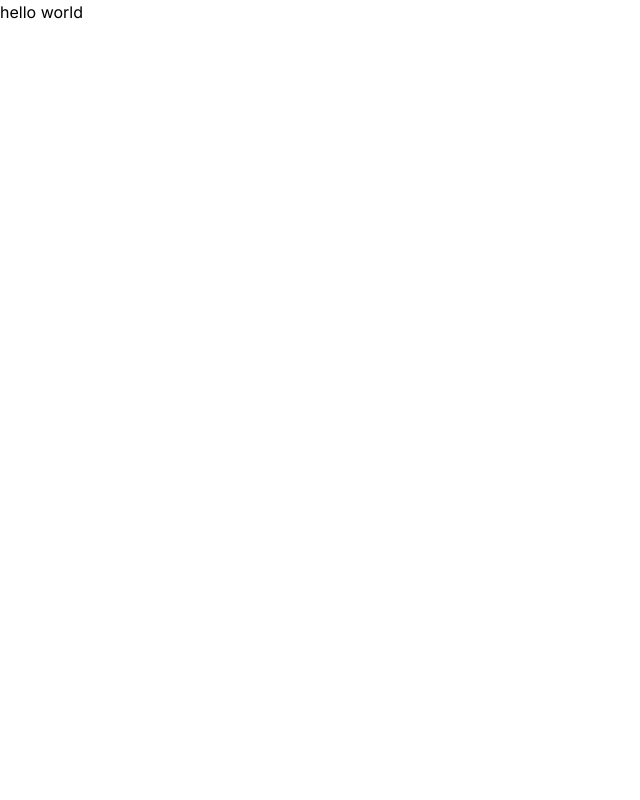
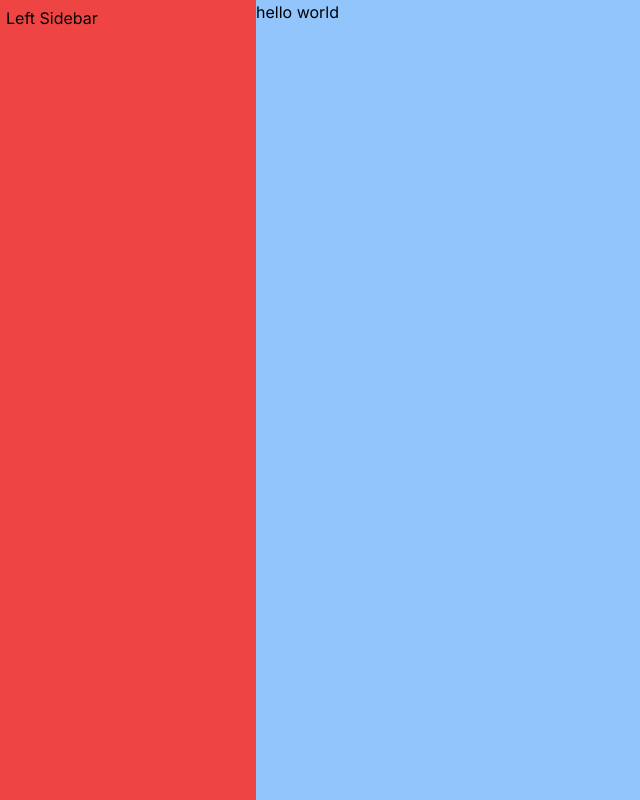
Before and after one commit to coderdal/erdal.net.tr, a Next.js app: page / in a window 1280 px wide. Shown: the whole page, without its empty margins (0-640 px from the left). Built offline with nearby package versions, Linux system fonts and the light colour scheme.

Commit message:
layout structure made & sidebar created

```diff
--- a/src/app/layout.tsx
+++ b/src/app/layout.tsx
@@ -1,6 +1,7 @@
 import "./globals.css";
 import type { Metadata } from "next";
 import { Inter } from "next/font/google";
+import SideBar from "@/components/SideBar";
 
 const inter = Inter({ subsets: ["latin"] });
 
@@ -16,7 +17,12 @@ export default function RootLayout({
 }) {
   return (
     <html lang="en">
-      <body className={inter.className}>{children}</body>
+      <body className={`${inter.className} w-full h-screen flex`}>
+        <SideBar />
+        <main className="flex-1 bg-blue-300">
+          {children}
+        </main>
+      </body>
     </html>
   );
 }
--- /dev/null
+++ b/src/components/SideBar.tsx
@@ -0,0 +1,9 @@
+export default function SideBar() {
+    return (
+        <section className="w-64 bg-red-500 p-1.5">
+            <nav>
+                Left Sidebar
+            </nav>
+        </section>
+    );
+}
```
